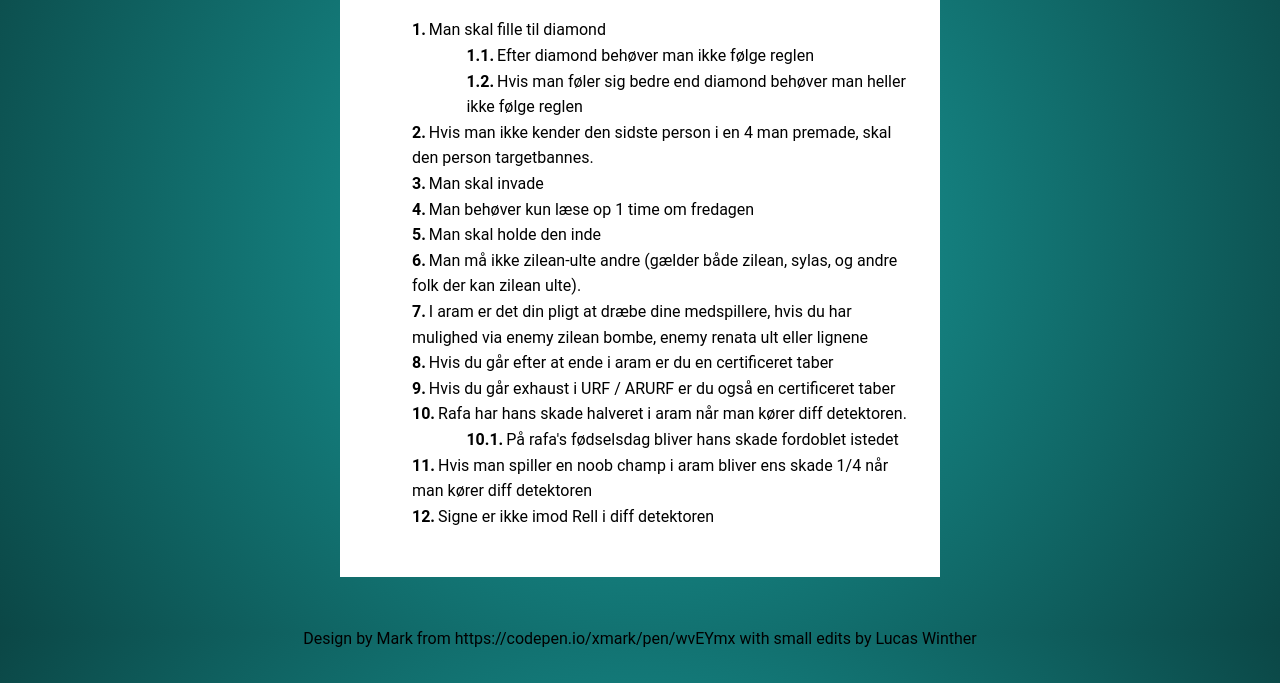
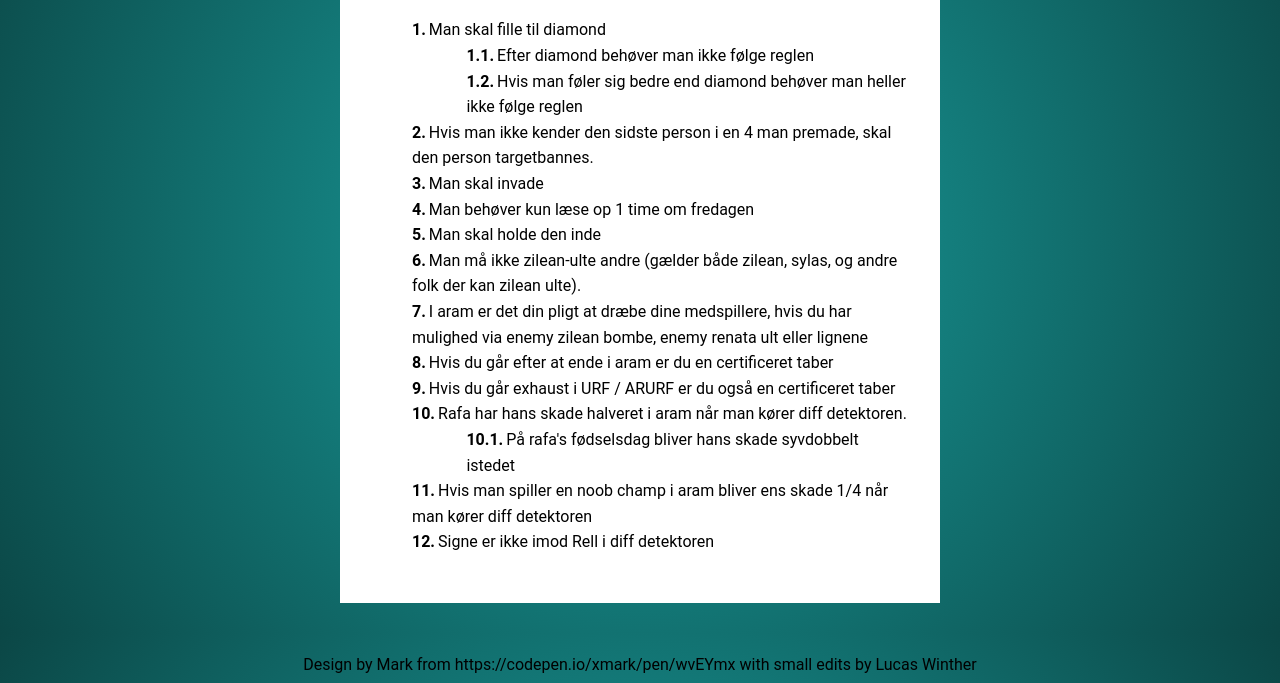
Before and after one commit to StereotypicalCat/reglerne, a plain HTML site: page index.html in a window 1280 px wide. Shown: the part 167-850 px from the top of the page. Drawn offline with Linux system fonts and the light colour scheme.

Commit message:
Opdatering rafa fødselsdagsregl

```diff
--- a/index.html
+++ b/index.html
@@ -27,7 +27,7 @@
         <li>Hvis du går exhaust i URF / ARURF er du også en certificeret taber</li>
         <li>Rafa har hans skade halveret i aram når man kører diff detektoren.
             <ol>
-                <li>På rafa's fødselsdag bliver hans skade fordoblet istedet</li>
+                <li>På rafa's fødselsdag bliver hans skade syvdobbelt istedet</li>
             </ol>
         </li>
         <li>Hvis man spiller en noob champ i aram bliver ens skade 1/4 når man kører diff detektoren</li>
```
